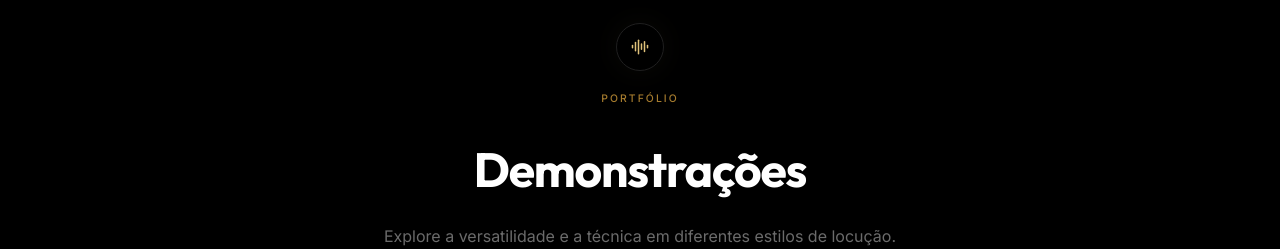
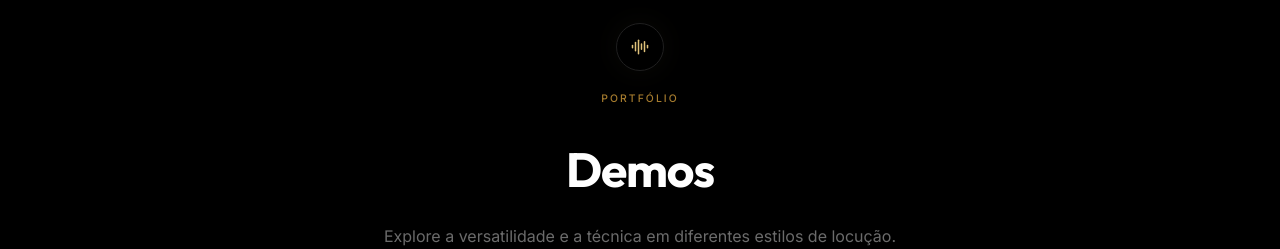
Before and after one commit to kleberrsanzony/sanzony-voz-premium, a Next.js app: page / in a window 1280 px wide. Shown: the part 1140-1389 px from the top of the page. Built offline with nearby package versions, Linux system fonts and the light colour scheme; no server answers; the database is empty.

Commit message:
feat: internationalize PositioningSection and pillars

```diff
--- a/src/components/sections/PositioningSection.tsx
+++ b/src/components/sections/PositioningSection.tsx
@@ -1,10 +1,14 @@
 "use client";
-import { pillars } from "@/data/content"
-import { Shield } from "lucide-react"
+import { Shield, Brain, Drama, Crown } from "lucide-react"
 import { Reveal } from "@/components/ui/reveal"
 import { StaggerGroup, StaggerItem } from "@/components/ui/stagger"
+import { useLanguage } from "@/context/LanguageContext"
+
+const icons = [Shield, Brain, Drama, Crown];
 
 export default function PositioningSection() {
+  const { t } = useLanguage();
+
   return (
     <section id="posicionamento" className="bg-black py-32 mb-1">
       <div className="container-site">
@@ -15,11 +19,11 @@ export default function PositioningSection() {
                 <div className="w-12 h-12 rounded-full border border-[#e0c27a]/20 bg-black flex items-center justify-center shadow-[0_0_30px_rgba(224,194,122,0.05)]">
                   <Shield size={18} className="text-[#e0c27a]" />
                 </div>
-                <span className="section-label mt-5 block">Assinatura Vocal</span>
+                <span className="section-label mt-5 block">{t.sections.positioning.label}</span>
                 <h2 className="mt-8 font-display font-bold text-4xl md:text-5xl leading-[1.1] tracking-tight text-white mb-6">
-                  A marca que fala, <br />
+                  {t.sections.positioning.title_line1} <br />
                   <span className="text-muted-foreground font-light">
-                    a audiência que <span className="text-white italic">escuta.</span>
+                    {t.sections.positioning.title_line2_prefix} <span className="text-white italic">{t.sections.positioning.title_line2_accent}</span>
                   </span>
                 </h2>
               </div>
@@ -28,12 +32,14 @@ export default function PositioningSection() {
 
           <div className="lg:col-span-7">
             <StaggerGroup className="grid sm:grid-cols-2 gap-px bg-white/5 rounded-md overflow-hidden border border-white/5" staggerDelay={0.15}>
-              {pillars.map((p, i) => (
+              {t.sections.positioning.pillars.map((p, i) => {
+                const Icon = icons[i] || Shield;
+                return (
                   <StaggerItem
                     key={i}
                     className="bg-[#050505] p-10 flex flex-col gap-6 hover:bg-[#070707] transition-colors"
                   >
-                  <p.icon size={20} className="text-[#e0c27a]" />
+                    <Icon size={20} className="text-[#e0c27a]" />
                     <div>
                       <h3 className="font-display font-semibold text-lg tracking-wide text-white mb-3">
                         {p.title}
@@ -43,7 +49,8 @@ export default function PositioningSection() {
                       </p>
                     </div>
                   </StaggerItem>
-              ))}
+                );
+              })}
             </StaggerGroup>
           </div>
         </div>
--- a/src/locales/en.json
+++ b/src/locales/en.json
@@ -20,8 +20,20 @@
   "sections": {
     "demos": {
       "label": "Portfolio",
-      "title": "Demonstrations",
-      "subtitle": "Explore versatility and technique across different voiceover styles."
+      "title": "Demos",
+      "subtitle": "Explore versatility and technique across different voice-over styles."
+    },
+    "positioning": {
+      "label": "Voice Signature",
+      "title_line1": "The brand that speaks,",
+      "title_line2_prefix": "the audience that",
+      "title_line2_accent": "listens.",
+      "pillars": [
+        { "title": "Persuasion", "desc": "Every word delivered with the exact intent to move audiences and drive action." },
+        { "title": "Technique", "desc": "Broadcast-standard capture, professional processing, and flawless delivery." },
+        { "title": "Interpretation", "desc": "Strategic script reading that transforms text into an auditory experience." },
+        { "title": "Brand Presence", "desc": "A voice signature that positions, differentiates, and makes the brand memorable." }
+      ]
     },
     "services": {
       "label": "Expertise",
--- a/src/locales/es.json
+++ b/src/locales/es.json
@@ -22,6 +22,18 @@
       "label": "Portafolio",
       "title": "Demostraciones",
       "subtitle": "Explore la versatilidad y la técnica en diferentes estilos de locución."
+    },
+    "positioning": {
+      "label": "Firma Vocal",
+      "title_line1": "La marca que habla,",
+      "title_line2_prefix": "la audiencia que",
+      "title_line2_accent": "escucha.",
+      "pillars": [
+        { "title": "Persuasión", "desc": "Cada palabra entregada con la intención exacta de mover audiencias y generar acción." },
+        { "title": "Técnica", "desc": "Captura con estándar broadcast, tratamiento profesional y entrega impecable." },
+        { "title": "Interpretación", "desc": "Lectura estratégica de guion que transforma el texto en una experiencia auditiva." },
+        { "title": "Presencia de Marca", "desc": "Una firma vocal que posiciona, diferencia y hace que la marca sea memorable." }
+      ]
     },
     "services": {
       "label": "Experticia",
--- a/src/locales/pt.json
+++ b/src/locales/pt.json
@@ -20,8 +20,20 @@
   "sections": {
     "demos": {
       "label": "Portfólio",
-      "title": "Demonstrações",
+      "title": "Demos",
       "subtitle": "Explore a versatilidade e a técnica em diferentes estilos de locução."
+    },
+    "positioning": {
+      "label": "Assinatura Vocal",
+      "title_line1": "A marca que fala,",
+      "title_line2_prefix": "a audiência que",
+      "title_line2_accent": "escuta.",
+      "pillars": [
+        { "title": "Persuasão", "desc": "Cada palavra entregada com a intenção exata de mover audiências e gerar ação." },
+        { "title": "Técnica", "desc": "Captação com padrão broadcast, tratamento profissional e entrega impecável." },
+        { "title": "Interpretação", "desc": "Leitura estratégica de roteiro que transforma texto em experiência auditiva." },
+        { "title": "Presença de Marca", "desc": "Uma assinatura vocal que posiciona, diferencia e torna a marca memorável." }
+      ]
     },
     "services": {
       "label": "Expertise",
```
Lines whose indentation alone changed are shown as unchanged.
